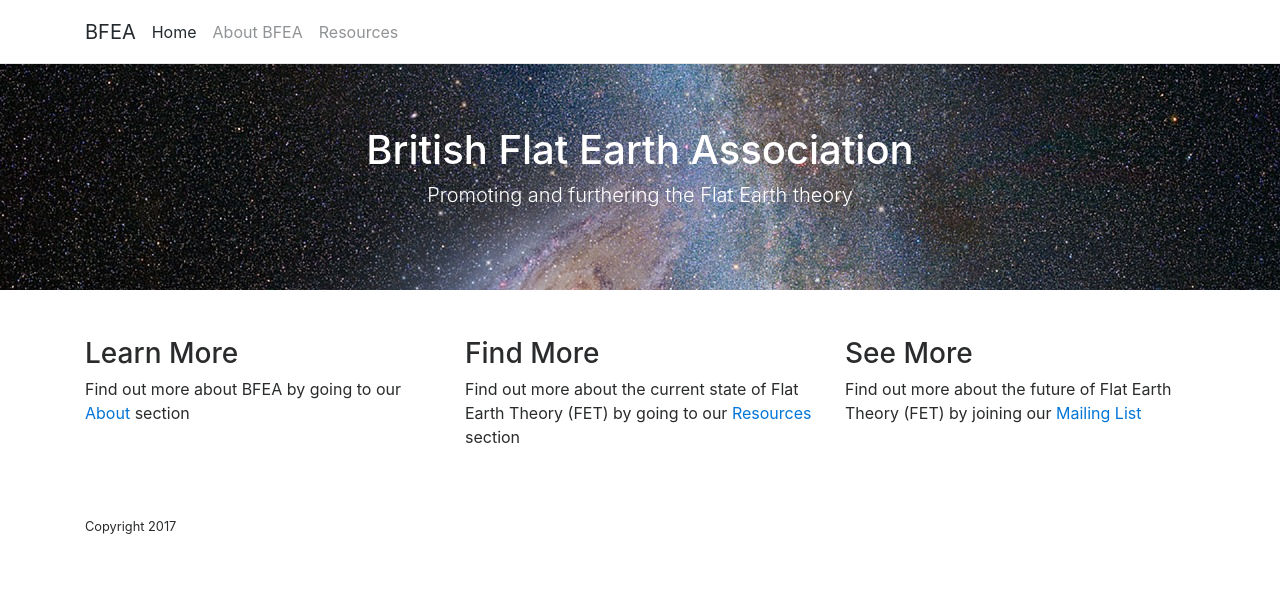
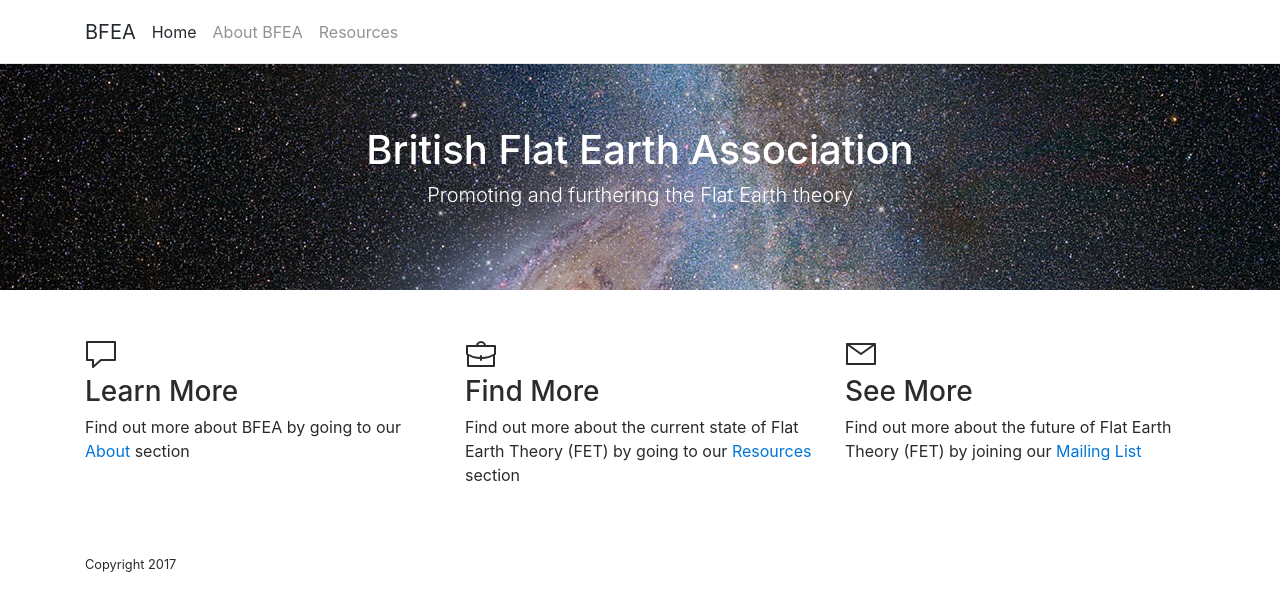
Before and after one commit to krussll/etsysimplicity, a Jekyll site: the page built from index.md, in a window 1280 px wide. Shown: the top 611 px of the page. Built offline with Jekyll 4.4.1, drawn with Linux system fonts in a browser that asks for light colours; a script that is not in the unit is left out.

Commit message:
Update home.html

```diff
--- a/_layouts/home.html
+++ b/_layouts/home.html
@@ -13,14 +13,23 @@
     <div class="container my-5">
       <div class="row">
         <div class="col-sm-12 col-lg-4">
+          <svg id="i-msg" viewBox="0 0 32 32" width="32" height="32" fill="none" stroke="currentcolor" stroke-linecap="round" stroke-linejoin="round" stroke-width="2">
+              <path d="M2 4 L30 4 30 22 16 22 8 29 8 22 2 22 Z" />
+          </svg>
           <h3>Learn More</h3>
           <p>Find out more about BFEA by going to our <a href="/about">About</a> section</p>
         </div>
         <div class="col-sm-12 col-lg-4">
+          <svg id="i-portfolio" viewBox="0 0 32 32" width="32" height="32" fill="none" stroke="currentcolor" stroke-linecap="round" stroke-linejoin="round" stroke-width="2">
+              <path d="M29 17 L29 28 3 28 3 17 M2 8 L30 8 30 16 C30 16 24 20 16 20 8 20 2 16 2 16 L2 8 Z M16 22 L16 18 M20 8 C20 8 20 4 16 4 12 4 12 8 12 8" />
+          </svg>
           <h3>Find More</h3>
           <p>Find out more about the current state of Flat Earth Theory (FET) by going to our <a href="/resources">Resources</a> section</p>
         </div>
         <div class="col-sm-12 col-lg-4">
+           <svg id="i-mail" viewBox="0 0 32 32" width="32" height="32" fill="none" stroke="currentcolor" stroke-linecap="round" stroke-linejoin="round" stroke-width="2">
+              <path d="M2 26 L30 26 30 6 2 6 Z M2 6 L16 16 30 6" />
+          </svg>
           <h3>See More</h3>
           <p>Find out more about the future of Flat Earth Theory (FET) by joining our <a href="/#">Mailing List</a></p>
         </div>
```
